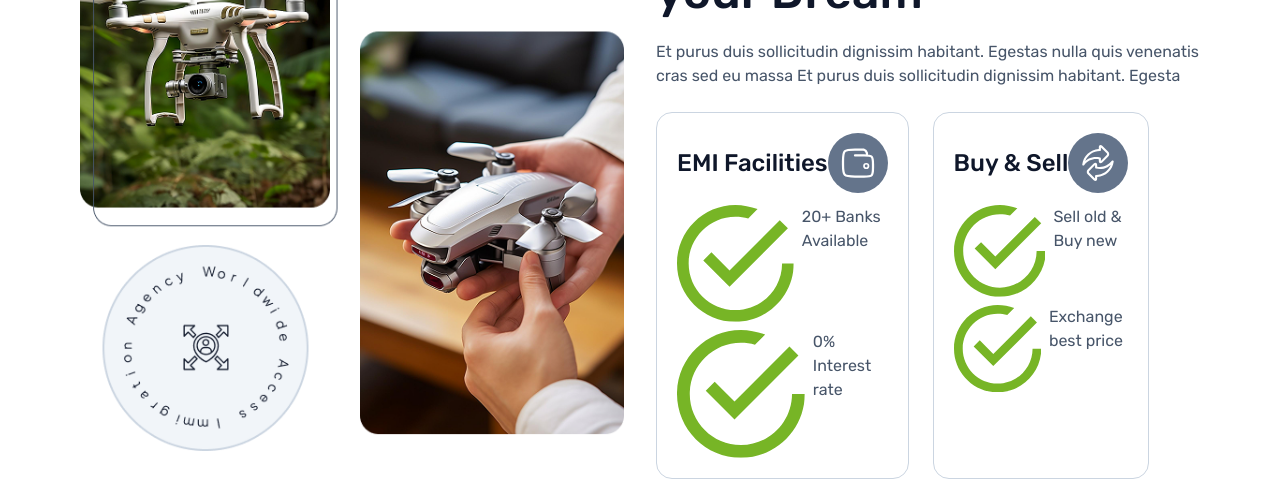
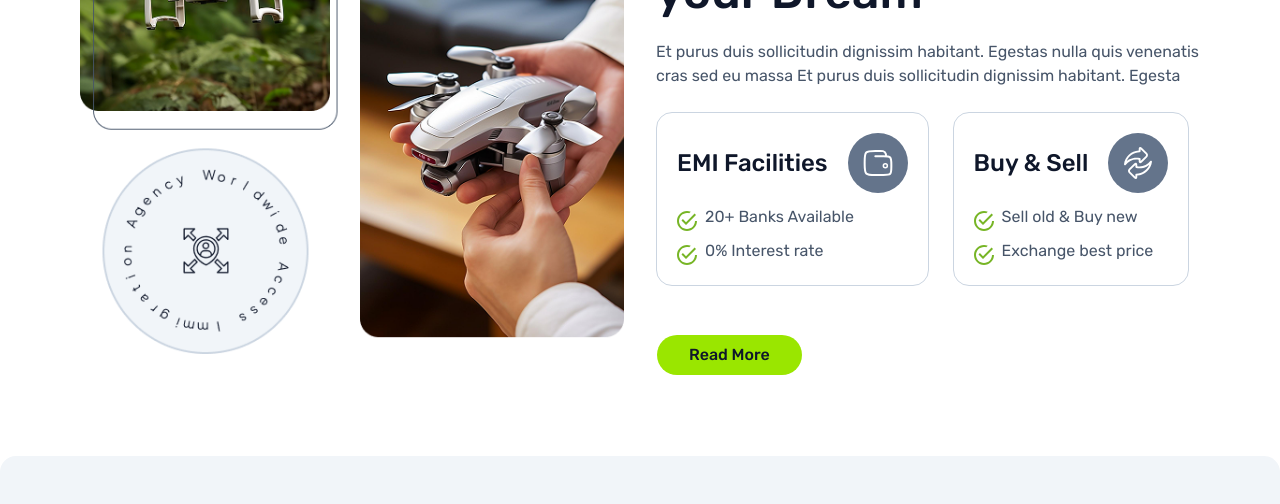
Before and after one commit to Sakib923/Flypix, a React (Vite) app: page / in a window 1280 px wide. Shown: the part 880-1384 px from the top of the page. Built offline with nearby package versions, Linux system fonts and the light colour scheme.

Commit message:
refactor(FacilityCard): enhance layout consistency and improve styling

```diff
--- a/src/components/FacilityCard.jsx
+++ b/src/components/FacilityCard.jsx
@@ -6,22 +6,24 @@ export default function FacilityCard({
     feature2,
 }) {
     return (
-        <div className="space-y-[12px] lg:p-[20px] border border-[#CBD5E1] rounded-[16px] p-[12px] min-w-[153px] ">
-            <div className="flex items-center justify-between">
-                <h3 className="text-[14px] lg:text-[24px] font-medium text-[#0F172A]">
+        <div className="min-w-[153px] space-y-[12px] rounded-[16px] border border-[#CBD5E1] p-[12px] sm:p-[14px] md:p-[16px] lg:p-[18px] lg:p-[20px] xl:p-[20px] 2xl:p-[20px]">
+            <div className="flex items-center justify-between gap-[5px] sm:gap-[8px] md:gap-[11px] lg:gap-[15px] xl:gap-[20px] 2xl:gap-[20px]">
+                <h3 className="text-[14px] font-medium text-[#0F172A] sm:text-[14px] md:text-[14px] lg:text-[19px] xl:text-[24px] 2xl:text-[24px]">
                     {facility}
                 </h3>
-                <div className="size-[32px] lg:size-[60px] p-[6px] lg:p-[12px] rounded-full bg-[#64748B]">{children}</div>
+                <div className="size-[32px] rounded-full bg-[#64748B] p-[6px] sm:size-[32px] sm:p-[6px] md:size-[42px] md:p-[6px] lg:size-[48px] lg:p-[10px] xl:size-[60px] xl:p-[14px] 2xl:size-[60px] 2xl:p-[14px]">
+                    {children}
+                </div>
             </div>
             <div className="space-y-2">
                 <div className="flex space-x-2">
-                    <TickMark />
+                    <TickMark className="mt-0.5 size-3 shrink-0 sm:mt-0.5 sm:size-3 md:mt-0.5 md:size-3.5 lg:mt-0 lg:size-5 xl:mt-1.5 xl:size-5 2xl:mt-1.5 2xl:size-5" />
                     <h5 className="text-[16px] font-normal text-[#475569]">
                         {feature1}
                     </h5>
                 </div>
                 <div className="flex space-x-2">
-                    <TickMark />
+                    <TickMark className="mt-0.5 size-3 shrink-0 sm:mt-0.5 sm:size-3 md:mt-0.5 md:size-3.5 lg:mt-0 lg:size-5 xl:mt-1.5 xl:size-5 2xl:mt-1.5 2xl:size-5" />
                     <h5 className="text-[16px] font-normal text-[#475569]">
                         {feature2}
                     </h5>
```
